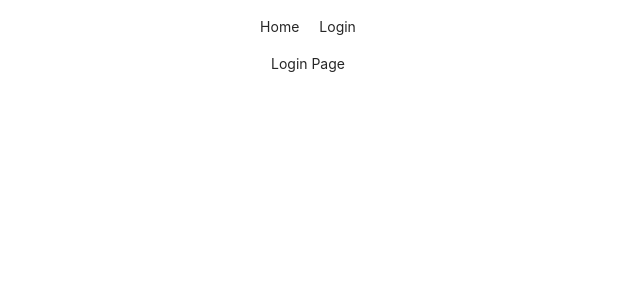
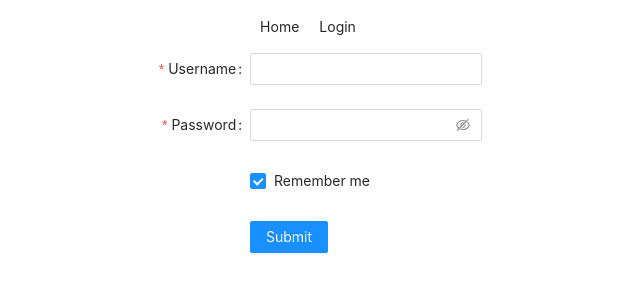
Before and after one commit to hoangtranson/react-tutorial, a React (Create React App) app: page /login in a window 1280 px wide. Shown: the top 300 px of the page, without its empty margins (332-972 px from the left). Built offline with nearby package versions, Linux system fonts and the light colour scheme.

Commit message:
feat: 🎸 handle login logout

```diff
--- a/src/App.js
+++ b/src/App.js
@@ -1,6 +1,7 @@
 import { useContext } from "react";
-import { Routes, Route, useLocation } from "react-router-dom";
-import Layout from "./components/shared/Layout";
+import { Routes, Route, useLocation, useNavigate } from "react-router-dom";
+import ExternalLayout from "./components/shared/ExternalLayout";
+import InternalLayout from "./components/shared/InternalLayout";
 import Landing from "./pages/external/Landing";
 import Login from "./pages/external/Login";
 import JobDetail from "./pages/internal/JobDetail";
@@ -9,21 +10,51 @@ import { AuthContext } from "./context/auth";
 import "antd/dist/antd.css";
 
 function App() {
+  const auth = useContext(AuthContext);
+
   const location = useLocation();
-  const auth = useContext(AuthContext);
+  const navigate = useNavigate();
+
+  const externalUrls = ['/', '/login'];
+
+  const login = (user) => {
+    auth.login(user, () => {
+      navigate(externalUrls.includes(location.pathname) ? "/jobs" : location.pathname, {
+        replace: true,
+      });
+    });
+  };
+
+  const logout = () => {
+    auth.logout(() => {
+      navigate("/");
+    });
+  };
 
   return (
     <>
-      <Routes>
-        <Route path="/" element={<Layout />}>
+      <Routes
+        location={
+          location.state?.backgroundLocation
+            ? location.state.backgroundLocation
+            : location
+        }
+      >
+        <Route path="/" element={<ExternalLayout />}>
           <Route index element={<Landing />} />
-          <Route path="login" element={<Login />} />
+          <Route path="login" element={<Login onLogin={login} />} />
         </Route>
 
         {auth && auth.user ? (
-          <Route path="job/:id" element={<JobDetail />}></Route>
+          <Route element={<InternalLayout onLogout={logout} />}>
+            <Route path="jobs" element={<Landing />}></Route>
+            <Route path="job/:id" element={<JobDetail />}></Route>
+          </Route>
         ) : (
-          <Route path="job/:id" element={<JobDetail />}></Route>
+          <Route>
+            <Route path="jobs" element={<Login onLogin={login} />}></Route>
+            <Route path="job/:id" element={<Login onLogin={login} />}></Route>
+          </Route>
         )}
         <Route
           path="*"
--- /dev/null
+++ b/src/components/shared/InternalLayout.js
@@ -0,0 +1,19 @@
+import React from "react";
+import { Outlet, Link } from "react-router-dom";
+
+function Layout({onLogout}) {
+  return (
+    <div className="container">
+      <div className="flex gap-5 justify-center my-4">
+        <Link to="/jobs">Jobs</Link>
+        <Link to="#" onClick={onLogout}>Logout</Link>
+      </div>
+
+      <div className="flex gap-5 justify-center flex-wrap">
+        <Outlet />
+      </div>
+    </div>
+  );
+}
+
+export default Layout;
--- a/src/context/auth/auth.service.js
+++ b/src/context/auth/auth.service.js
@@ -1,10 +1,10 @@
 const Auth = {
   isAuthenticated: false,
-  signin(callback) {
+  login(callback) {
     Auth.isAuthenticated = true;
     setTimeout(callback, 100); //fake async.
   },
-  signout(callback) {
+  logout(callback) {
     Auth.isAuthenticated = false;
     setTimeout(callback, 100);
   },
--- a/src/context/auth/index.js
+++ b/src/context/auth/index.js
@@ -4,23 +4,23 @@ import Auth from "./auth.service";
 const AuthContext = React.createContext(null);
 
 const AuthProvider = ({ children }) => {
-  let [user, setUser] = useState(null);
+  const [user, setUser] = useState(null);
 
-  let signin = (user, callback) => {
-    return Auth.signin(() => {
+  const login = (user, callback) => {
+    return Auth.login(() => {
       setUser(user);
       callback();
     });
   };
 
-  let signout = (callback) => {
-    return Auth.signout(() => {
+  const logout = (callback) => {
+    return Auth.logout(() => {
       setUser(user);
       callback();
     });
   };
 
-  let value = { user, signin, signout };
+  const value = { user, login, logout };
 
   return <AuthContext.Provider value={value}>{children}</AuthContext.Provider>;
 };
--- a/src/index.js
+++ b/src/index.js
@@ -3,6 +3,7 @@ import ReactDOM from "react-dom/client";
 import App from "./App";
 import reportWebVitals from "./reportWebVitals";
 import { BrowserRouter } from "react-router-dom";
+import { AuthProvider } from "./context/auth";
 
 import "./index.css";
 
@@ -11,7 +12,9 @@ const root = ReactDOM.createRoot(document.getElementById("root"));
 root.render(
   <React.StrictMode>
     <BrowserRouter>
-      <App />
+      <AuthProvider>
+        <App />
+      </AuthProvider>
     </BrowserRouter>
   </React.StrictMode>
 );
--- a/src/pages/external/Login.js
+++ b/src/pages/external/Login.js
@@ -1,6 +1,82 @@
-function Login() {
+import React, { useContext } from "react";
+import { Button, Checkbox, Form, Input } from "antd";
 
-  return <>Login Page</>;
-}
+const Login = ({ onLogin }) => {
+
+  const onFinish = (user) => {
+    console.log("Success:", user);
+    onLogin(user);
+  };
+
+  const onFinishFailed = (errorInfo) => {
+    console.log("Failed:", errorInfo);
+  };
+
+  return (
+    <Form
+      name="basic"
+      labelCol={{
+        span: 8,
+      }}
+      wrapperCol={{
+        span: 16,
+      }}
+      initialValues={{
+        remember: true,
+      }}
+      onFinish={onFinish}
+      onFinishFailed={onFinishFailed}
+      autoComplete="off"
+    >
+      <Form.Item
+        label="Username"
+        name="username"
+        rules={[
+          {
+            required: true,
+            message: "Please input your username!",
+          },
+        ]}
+      >
+        <Input />
+      </Form.Item>
+
+      <Form.Item
+        label="Password"
+        name="password"
+        rules={[
+          {
+            required: true,
+            message: "Please input your password!",
+          },
+        ]}
+      >
+        <Input.Password />
+      </Form.Item>
+
+      <Form.Item
+        name="remember"
+        valuePropName="checked"
+        wrapperCol={{
+          offset: 8,
+          span: 16,
+        }}
+      >
+        <Checkbox>Remember me</Checkbox>
+      </Form.Item>
+
+      <Form.Item
+        wrapperCol={{
+          offset: 8,
+          span: 16,
+        }}
+      >
+        <Button type="primary" htmlType="submit">
+          Submit
+        </Button>
+      </Form.Item>
+    </Form>
+  );
+};
 
 export default Login;
```
Also changed, not shown: src/components/shared/ExternalLayout.js (renamed from src/components/shared/Layout.js).
